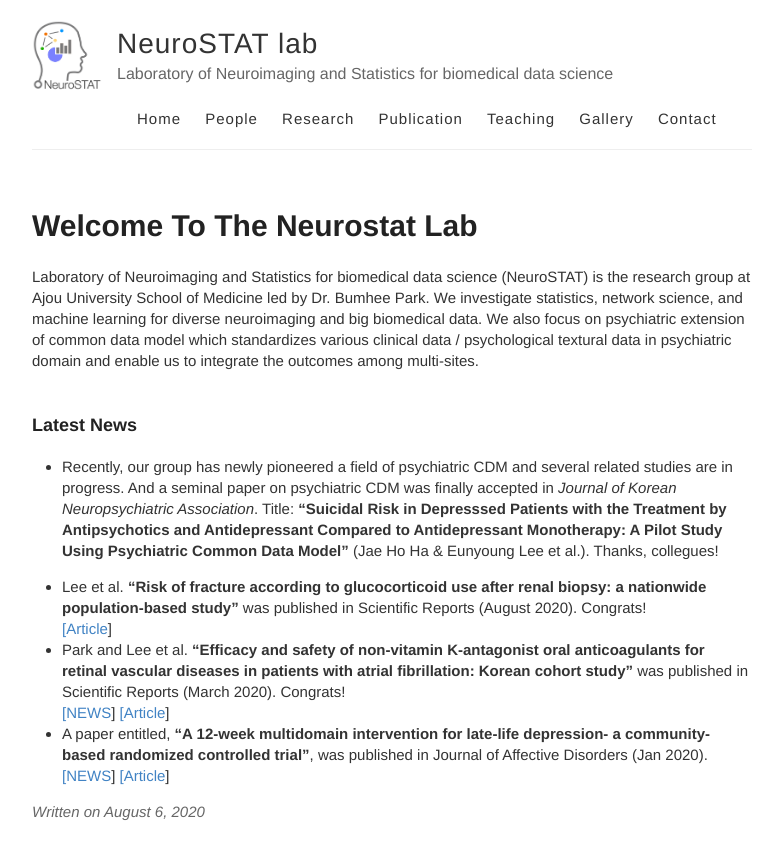
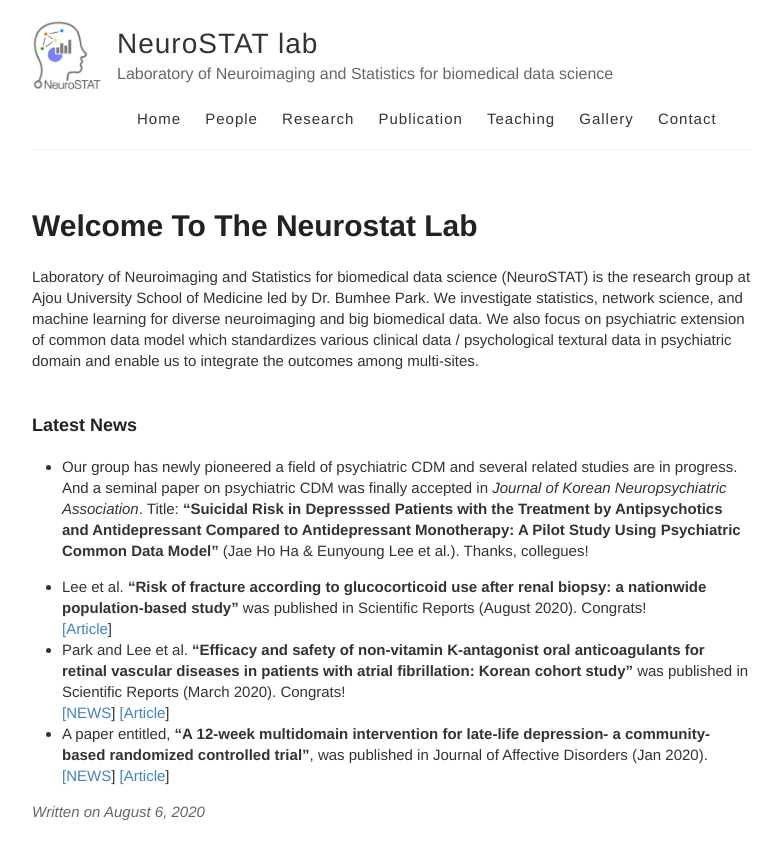
Before and after one commit to neurostat-lab/neurostat-lab.github.io, a Jekyll site: the page built from _posts/2020-08-06-Welcome-to-the-NeuroSTAT-lab.md, in a window 1280 px wide. Shown: the top 859 px of the page, without its empty margins (248-1028 px from the left). Built offline with Jekyll 4.4.1, drawn with Linux system fonts in a browser that asks for light colours.

Commit message:
Update 2020-08-06-Welcome-to-the-NeuroSTAT-lab.md

```diff
--- a/_posts/2020-08-06-Welcome-to-the-NeuroSTAT-lab.md
+++ b/_posts/2020-08-06-Welcome-to-the-NeuroSTAT-lab.md
@@ -4,7 +4,7 @@ layout: post
 Laboratory of Neuroimaging and Statistics for biomedical data science (NeuroSTAT) is the research group at Ajou University School of Medicine led by Dr. Bumhee Park. We investigate statistics, network science, and machine learning for diverse neuroimaging and big biomedical data. We also focus on psychiatric extension of common data model which standardizes various clinical data / psychological textural data in psychiatric domain and enable us to integrate the outcomes among multi-sites.<br>
 <br>
 #### Latest News
-* Recently, our group has newly pioneered a field of psychiatric CDM and several related studies are in progress. And a seminal paper on psychiatric CDM was finally accepted in _Journal of Korean Neuropsychiatric Association_.
+* Our group has newly pioneered a field of psychiatric CDM and several related studies are in progress. And a seminal paper on psychiatric CDM was finally accepted in _Journal of Korean Neuropsychiatric Association_.
 Title: **"Suicidal Risk in Depresssed Patients with the Treatment by Antipsychotics and Antidepressant Compared to Antidepressant Monotherapy: A Pilot Study Using Psychiatric Common Data Model"** (Jae Ho Ha & Eunyoung Lee et al.). Thanks, collegues!  <br>
 
 * Lee et al. **"Risk of fracture according to glucocorticoid use after renal biopsy: a nationwide population-based study"** was published in Scientific Reports (August 2020). Congrats! <br>
```
